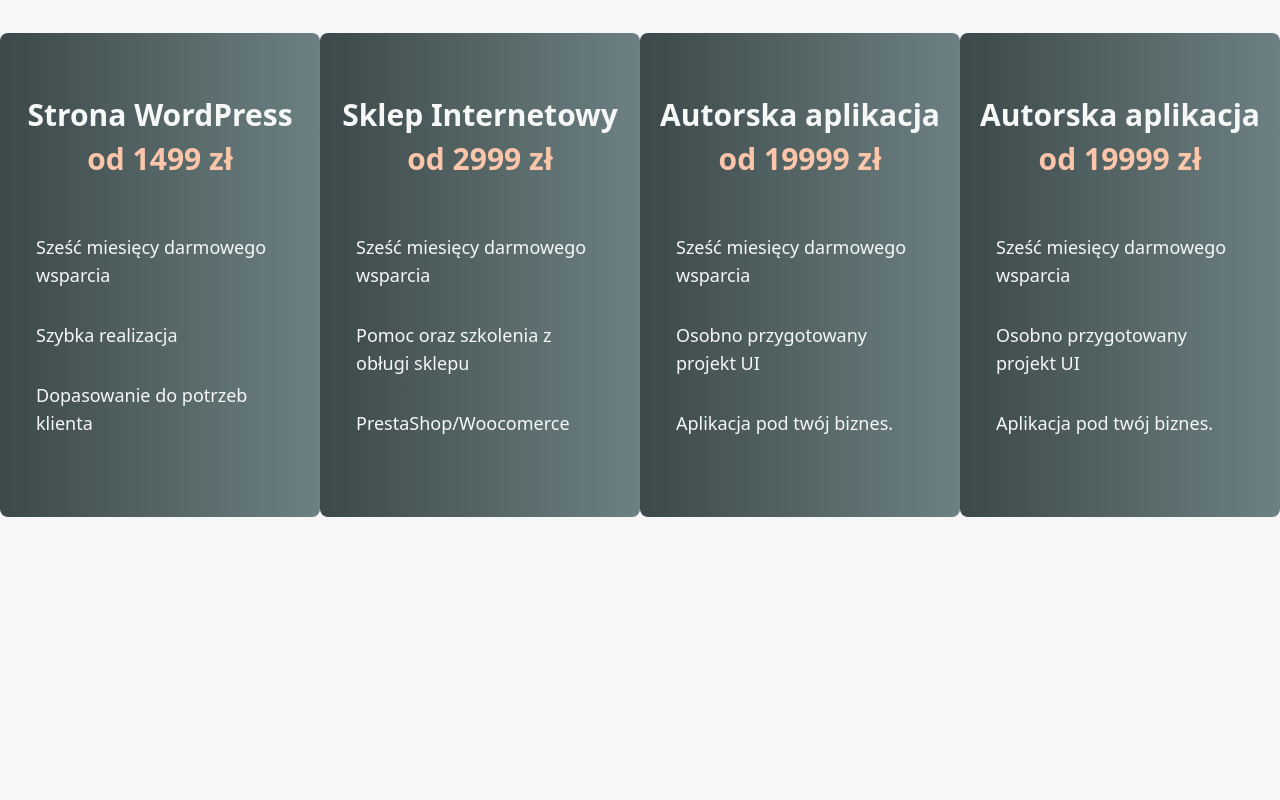
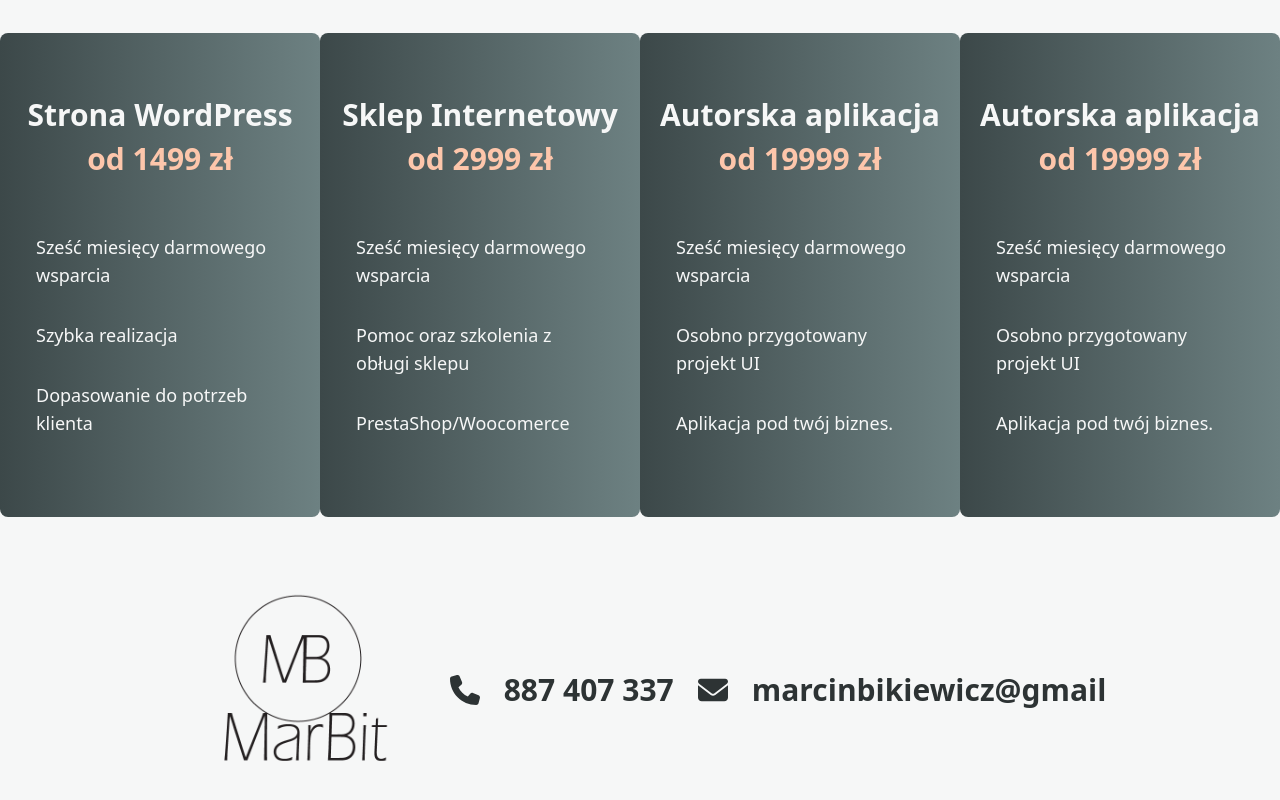
Before and after one commit to marcinbik/cv3, a Next.js app: page / in a window 1280 px wide. Shown: the part 882-1682 px from the top of the page. Before the commit the page ends 1439 px from the top, so only its background shows below. Built offline with nearby package versions, Linux system fonts and the light colour scheme; a web font is replaced by a local one.

Commit message:
change navbar animate add contact component

```diff
--- a/components/Cta.js
+++ b/components/Cta.js
@@ -10,7 +10,7 @@ export default function Cta() {
           hover:-translate-y-1 hover:scale-150 hover:ring-offset-2 hover:ring-primary-300 transition-all ease-out duration-500
           animate-bounce hover:animate-none"
       >
-        Sprawdź Ofertę
+        Zamów Teraz
       </button>
     </Link>
   )
--- a/components/Navbar.js
+++ b/components/Navbar.js
@@ -30,9 +30,9 @@ function MobileNav({ open, setOpen }) {
           <Image src="/logo.png" width={150} height={150} alt="logo" />
         </Link>
       </div>
-      <div className={'flex flex-col text-xl p-16 mx-auto uppercase lg:hidden'}>
+      <div className={'flex flex-col  text-xl p-16 mx-auto uppercase lg:hidden'}>
         <Link
-          className=" p-2 text-center transition-colors  hover:bg-primary-700 rounded-md  my-4"
+          className=" p-2 text-center transition-all hover:scale-150   rounded-md "
           href="/services"
           onClick={() => {
             setTimeout(() => {
@@ -43,7 +43,7 @@ function MobileNav({ open, setOpen }) {
           Moje usługi
         </Link>
         <Link
-          className=" p-2 text-center transition-colors  hover:bg-primary-700 rounded-md  my-4"
+          className=" p-2 text-center transition-all hover:scale-150   rounded-md  my-4"
           href="/about"
           onClick={() => {
             setTimeout(() => {
@@ -54,7 +54,7 @@ function MobileNav({ open, setOpen }) {
           O Mnie
         </Link>
         <Link
-          className=" p-2 text-center transition-colors  hover:bg-primary-700 rounded-md  my-4"
+          className=" p-2 text-center transition-all hover:scale-150   rounded-md  my-4"
           href="/contact"
           onClick={() => {
             setTimeout(() => {
--- /dev/null
+++ b/components/contact.js
@@ -0,0 +1,36 @@
+import { FontAwesomeIcon } from '@fortawesome/react-fontawesome'
+import { faEnvelope, faPhone } from '@fortawesome/free-solid-svg-icons'
+import Image from 'next/image'
+import Link from 'next/link'
+
+export default function Contact() {
+  return (
+    <div className=" grid xl:flex items-center  justify-center text-primary-900  font-semibold  container mx-auto text-2xl md:text-3xl m-5 ">
+      <div className="transition-all hover:scale-110">
+
+      <Image src="/blackLogo.png" alt="blackLogo" width={300} height={300} />
+      </div>
+
+      <div className="flex items-center hover:p-5 hover:text-accent-900 transition-all hover:scale-110  ">
+        <FontAwesomeIcon icon={faPhone} />
+        <Link
+          href="tel:887407337"
+          className="md:m-4 md:p-2 p-1 m-2
+         "
+        >
+          887 407 337
+        </Link>
+      </div>
+
+      <div className="flex items-center hover:p-5 hover:text-accent-900 transition-all hover:scale-110  ">
+        <FontAwesomeIcon icon={faEnvelope} />
+        <Link
+          href="mailto:marcinbikiewicz@gmail.com"
+          className="md:m-4 md:p-2 p-1 m-2"
+        >
+          marcinbikiewicz@gmail
+        </Link>
+      </div>
+    </div>
+  )
+}
--- a/pages/index.js
+++ b/pages/index.js
@@ -2,6 +2,8 @@ import Head from 'components/Head'
 import Navbar from 'components/Navbar'
 import HeroBaner from 'components/HeroBaner'
 import CardProduct from 'components/CardProduct'
+import Image from 'next/image'
+import Contact from 'components/contact'
 
 export default function Home() {
   const Cardhelper = [
@@ -26,7 +28,7 @@ export default function Home() {
       <Head />
       <div className="grid grid-cols-12  items-center gap-2  justify-center  ">
         <div className=" lg:h-fit bg-[url('/road.png')]  bg-cover col-span-12 overflow-hidden  relative z-0 ">
-            <Navbar />
+          <Navbar />
           <div className="flex items-center  place-content-center place-items-center justify-center">
             <HeroBaner />
           </div>
@@ -55,6 +57,9 @@ export default function Home() {
           text={Cardhelper3}
         />
       </div>
+
+
+      <Contact/>
     </>
   )
 }
```
Also changed, not shown: public/blackLogo.png (added).
